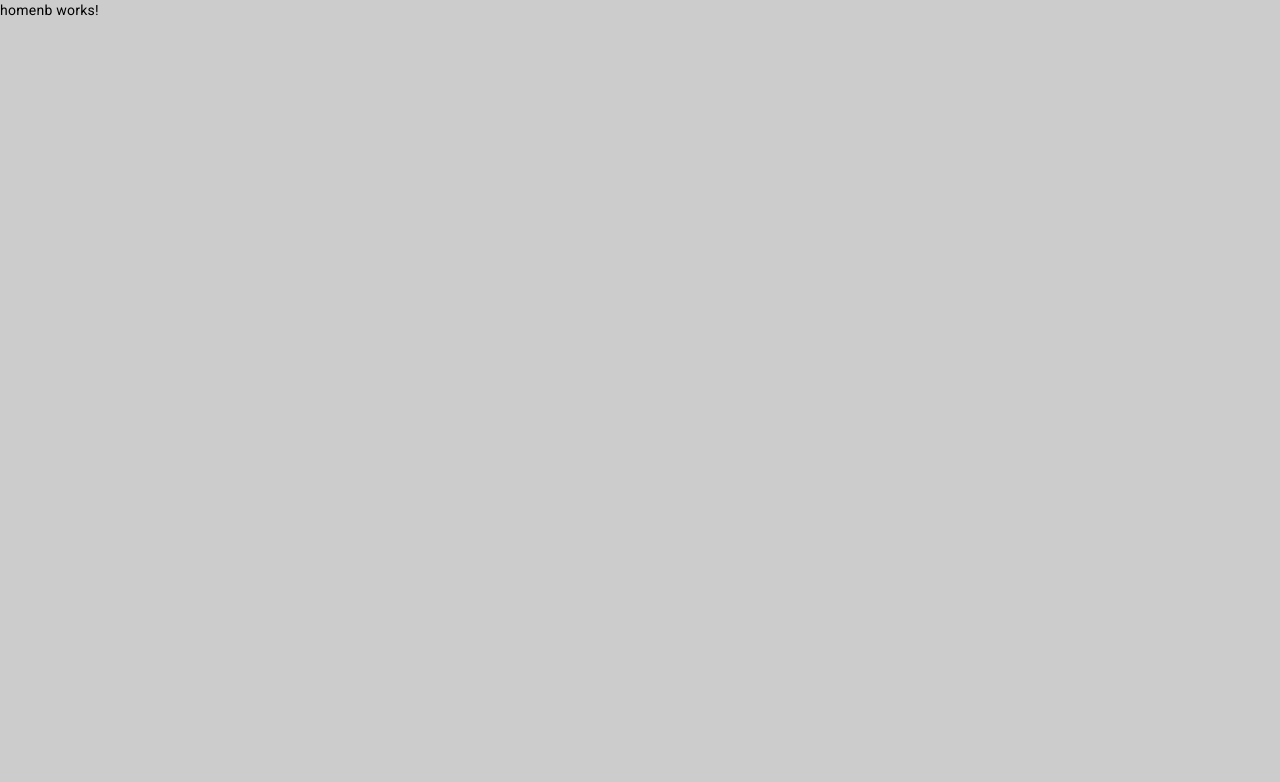
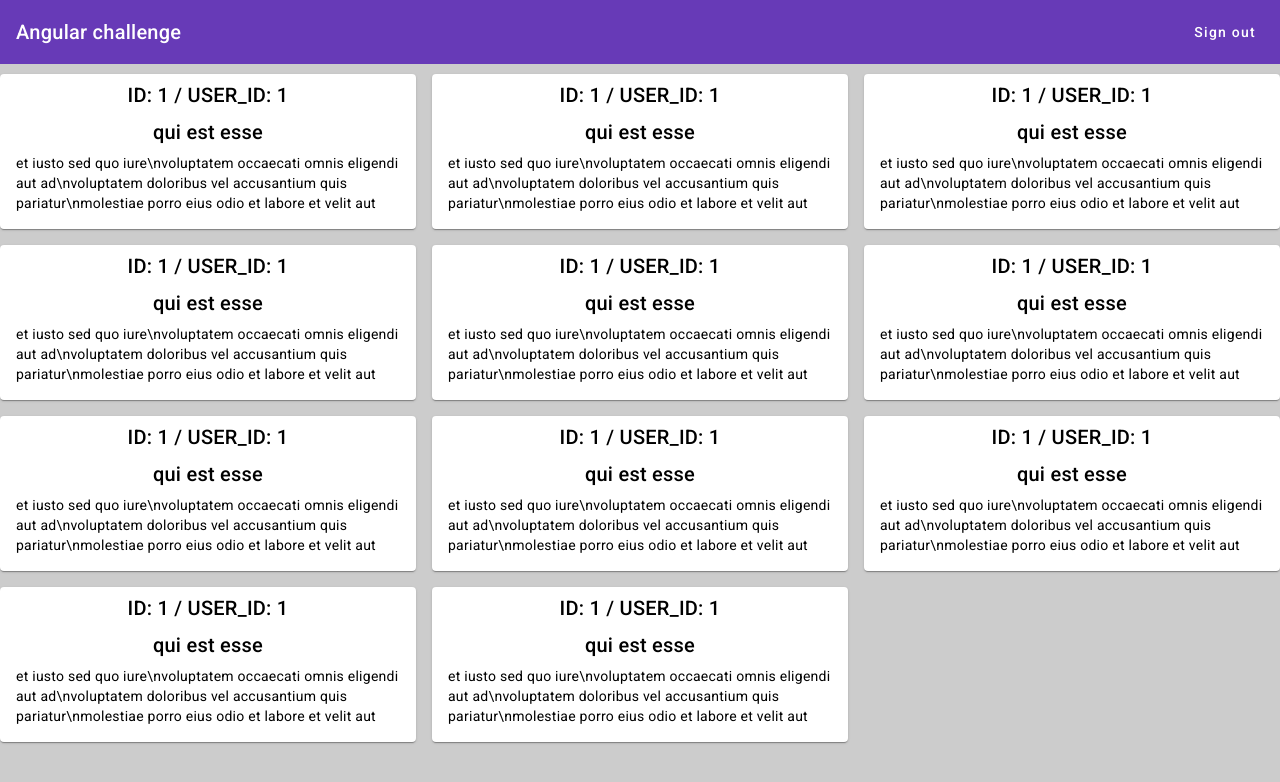
Before and after one commit to icalderoncaceres/angular-challenge, an Angular app: page / in a window 1280 px wide. Shown: the top 782 px of the page. Built offline with nearby package versions, Linux system fonts and the light colour scheme.

Commit message:
feat(home): home layout

```diff
--- a/src/app/app.module.ts
+++ b/src/app/app.module.ts
@@ -11,6 +11,7 @@ import { MatCardModule } from '@angular/material/card';
 import { MatFormFieldModule} from '@angular/material/form-field';
 import { MatInputModule } from '@angular/material/input';
 import { MatButtonModule } from '@angular/material/button';
+import { MatToolbarModule} from '@angular/material/toolbar';
 
 @NgModule({
   declarations: [
@@ -26,7 +27,8 @@ import { MatButtonModule } from '@angular/material/button';
     MatCardModule,
     MatFormFieldModule,
     MatInputModule,
-    MatButtonModule
+    MatButtonModule,
+    MatToolbarModule
   ],
   providers: [],
   bootstrap: [AppComponent]
--- a/src/app/pages/home/home.component.html
+++ b/src/app/pages/home/home.component.html
@@ -1 +1,95 @@
-<p>homenb works!</p>
+<mat-toolbar color="primary">
+    <span>Angular challenge</span>
+    <span class="fill-remaining-space"></span>
+    <span><button mat-button>Sign out</button></span>
+</mat-toolbar>
+<section id="container-list">
+    <mat-card>
+        <mat-card-title>ID: 1 / USER_ID: 1</mat-card-title>
+        <mat-card-title>qui est esse</mat-card-title>
+        <mat-card-content>
+            et iusto sed quo iure\nvoluptatem occaecati omnis eligendi aut ad\nvoluptatem doloribus vel accusantium quis
+            pariatur\nmolestiae porro eius odio et labore et velit aut
+        </mat-card-content>
+    </mat-card>
+    <mat-card>
+        <mat-card-title>ID: 1 / USER_ID: 1</mat-card-title>
+        <mat-card-title>qui est esse</mat-card-title>
+        <mat-card-content>
+            et iusto sed quo iure\nvoluptatem occaecati omnis eligendi aut ad\nvoluptatem doloribus vel accusantium quis
+            pariatur\nmolestiae porro eius odio et labore et velit aut
+        </mat-card-content>
+    </mat-card>
+    <mat-card>
+        <mat-card-title>ID: 1 / USER_ID: 1</mat-card-title>
+        <mat-card-title>qui est esse</mat-card-title>
+        <mat-card-content>
+            et iusto sed quo iure\nvoluptatem occaecati omnis eligendi aut ad\nvoluptatem doloribus vel accusantium quis
+            pariatur\nmolestiae porro eius odio et labore et velit aut
+        </mat-card-content>
+    </mat-card>
+    <mat-card>
+        <mat-card-title>ID: 1 / USER_ID: 1</mat-card-title>
+        <mat-card-title>qui est esse</mat-card-title>
+        <mat-card-content>
+            et iusto sed quo iure\nvoluptatem occaecati omnis eligendi aut ad\nvoluptatem doloribus vel accusantium quis
+            pariatur\nmolestiae porro eius odio et labore et velit aut
+        </mat-card-content>
+    </mat-card>
+    <mat-card>
+        <mat-card-title>ID: 1 / USER_ID: 1</mat-card-title>
+        <mat-card-title>qui est esse</mat-card-title>
+        <mat-card-content>
+            et iusto sed quo iure\nvoluptatem occaecati omnis eligendi aut ad\nvoluptatem doloribus vel accusantium quis
+            pariatur\nmolestiae porro eius odio et labore et velit aut
+        </mat-card-content>
+    </mat-card>
+    <mat-card>
+        <mat-card-title>ID: 1 / USER_ID: 1</mat-card-title>
+        <mat-card-title>qui est esse</mat-card-title>
+        <mat-card-content>
+            et iusto sed quo iure\nvoluptatem occaecati omnis eligendi aut ad\nvoluptatem doloribus vel accusantium quis
+            pariatur\nmolestiae porro eius odio et labore et velit aut
+        </mat-card-content>
+    </mat-card>
+    <mat-card>
+        <mat-card-title>ID: 1 / USER_ID: 1</mat-card-title>
+        <mat-card-title>qui est esse</mat-card-title>
+        <mat-card-content>
+            et iusto sed quo iure\nvoluptatem occaecati omnis eligendi aut ad\nvoluptatem doloribus vel accusantium quis
+            pariatur\nmolestiae porro eius odio et labore et velit aut
+        </mat-card-content>
+    </mat-card>
+    <mat-card>
+        <mat-card-title>ID: 1 / USER_ID: 1</mat-card-title>
+        <mat-card-title>qui est esse</mat-card-title>
+        <mat-card-content>
+            et iusto sed quo iure\nvoluptatem occaecati omnis eligendi aut ad\nvoluptatem doloribus vel accusantium quis
+            pariatur\nmolestiae porro eius odio et labore et velit aut
+        </mat-card-content>
+    </mat-card>
+    <mat-card>
+        <mat-card-title>ID: 1 / USER_ID: 1</mat-card-title>
+        <mat-card-title>qui est esse</mat-card-title>
+        <mat-card-content>
+            et iusto sed quo iure\nvoluptatem occaecati omnis eligendi aut ad\nvoluptatem doloribus vel accusantium quis
+            pariatur\nmolestiae porro eius odio et labore et velit aut
+        </mat-card-content>
+    </mat-card>
+    <mat-card>
+        <mat-card-title>ID: 1 / USER_ID: 1</mat-card-title>
+        <mat-card-title>qui est esse</mat-card-title>
+        <mat-card-content>
+            et iusto sed quo iure\nvoluptatem occaecati omnis eligendi aut ad\nvoluptatem doloribus vel accusantium quis
+            pariatur\nmolestiae porro eius odio et labore et velit aut
+        </mat-card-content>
+    </mat-card>
+    <mat-card>
+        <mat-card-title>ID: 1 / USER_ID: 1</mat-card-title>
+        <mat-card-title>qui est esse</mat-card-title>
+        <mat-card-content>
+            et iusto sed quo iure\nvoluptatem occaecati omnis eligendi aut ad\nvoluptatem doloribus vel accusantium quis
+            pariatur\nmolestiae porro eius odio et labore et velit aut
+        </mat-card-content>
+    </mat-card>
+</section>
--- a/src/app/pages/home/home.component.scss
+++ b/src/app/pages/home/home.component.scss
@@ -0,0 +1,22 @@
+
+
+mat-card-title,
+mat-card-content {
+  display: flex;
+  justify-content: center;
+  margin-top: 5px;
+}
+
+#container-list {
+    width: 100;
+    margin-top: 10px;
+    display: grid;
+    grid-template-columns: repeat(auto-fit, minmax(320px, 1fr));
+    grid-column-gap: 1rem;
+    grid-row-gap: 1rem;
+
+}
+
+.fill-remaining-space {
+    flex: 1 auto;
+}
```
